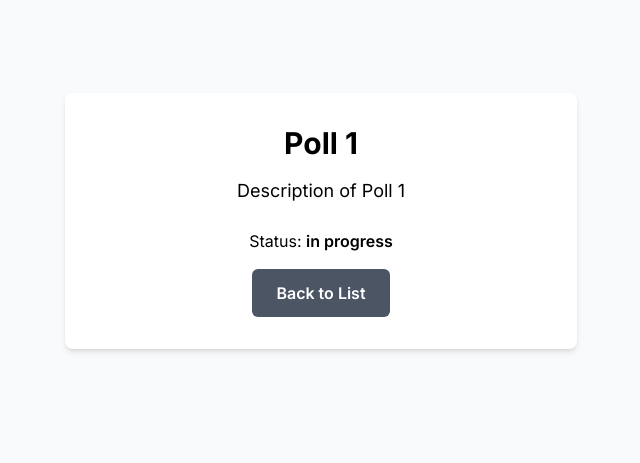
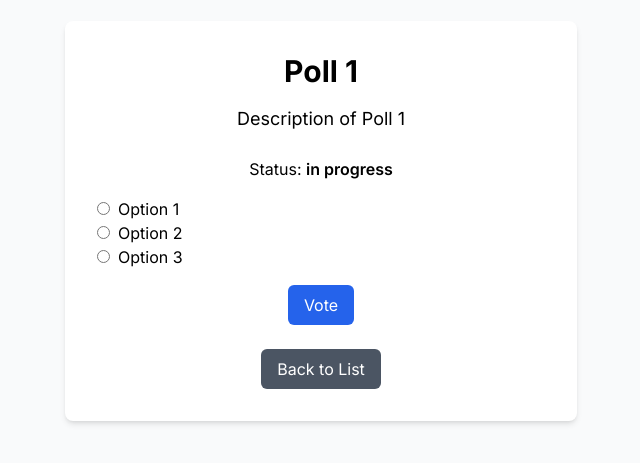
Before and after one commit to monnaliya/trustvote-eth-shenzhen-2024, a Next.js app: page /voting-list/1 in a window 1280 px wide. Shown: the part 179-642 px from the top of the page, without its empty margins (319-959 px from the left). Built offline with nearby package versions, Linux system fonts and the light colour scheme.

Commit message:
Add voting options to mock polls and implement voting functionality based on poll status

```diff
--- a/app/voting-list/[id]/page.tsx
+++ b/app/voting-list/[id]/page.tsx
@@ -1,6 +1,6 @@
 'use client';
 
-import React from 'react';
+import React, { useState } from 'react';
 import { useRouter } from 'next/navigation';
 
 interface Poll {
@@ -8,18 +8,62 @@ interface Poll {
   title: string;
   description: string;
   status: 'not started' | 'in progress' | 'completed';
+  options: { id: number; text: string }[];
 }
 
 const mockPolls: Poll[] = [
-  { id: 1, title: 'Poll 1', description: 'Description of Poll 1', status: 'in progress' },
-  { id: 2, title: 'Poll 2', description: 'Description of Poll 2', status: 'completed' },
-  { id: 3, title: 'Poll 3', description: 'Description of Poll 3', status: 'not started' },
+  {
+    id: 1,
+    title: 'Poll 1',
+    description: 'Description of Poll 1',
+    status: 'in progress',
+    options: [
+      { id: 1, text: 'Option 1' },
+      { id: 2, text: 'Option 2' },
+      { id: 3, text: 'Option 3' },
+    ],
+  },
+  {
+    id: 2,
+    title: 'Poll 2',
+    description: 'Description of Poll 2',
+    status: 'completed',
+    options: [
+      { id: 1, text: 'Option 1' },
+      { id: 2, text: 'Option 2' },
+      { id: 3, text: 'Option 3' },
+    ],
+  },
+  {
+    id: 3,
+    title: 'Poll 3',
+    description: 'Description of Poll 3',
+    status: 'not started',
+    options: [
+      { id: 1, text: 'Option 1' },
+      { id: 2, text: 'Option 2' },
+      { id: 3, text: 'Option 3' },
+    ],
+  },
 ];
 
 export default function VotingDetailPage({ params }: { params: { id: string } }) {
   const router = useRouter();
   const pollId = parseInt(params.id, 10);
   const poll = mockPolls.find((p) => p.id === pollId);
+
+  const [selectedOption, setSelectedOption] = useState<number | null>(null);
+  const [hasVoted, setHasVoted] = useState(false);
+
+  const handleVote = async () => {
+    if (selectedOption !== null) {
+      // Simulate sending the vote to the backend or blockchain
+      console.log(`Voted for option ${selectedOption} in poll ${poll?.title}`);
+
+      // Update the UI to reflect that the user has voted
+      setHasVoted(true);
+    }
+  };
 
   if (!poll) {
     return <p>Poll not found</p>;
@@ -33,9 +77,48 @@ export default function VotingDetailPage({ params }: { params: { id: string } })
         <p className="text-md mb-4">
           Status: <span className="font-semibold">{poll.status}</span>
         </p>
+
+        {poll.status === 'in progress' && !hasVoted && (
+          <div>
+            <div className="mb-4">
+              {poll.options.map((option) => (
+                <label key={option.id} className="block text-left">
+                  <input
+                    type="radio"
+                    name="vote"
+                    value={option.id}
+                    checked={selectedOption === option.id}
+                    onChange={() => setSelectedOption(option.id)}
+                    disabled={hasVoted}
+                    className="mr-2"
+                  />
+                  {option.text}
+                </label>
+              ))}
+            </div>
+            <button
+              onClick={handleVote}
+              disabled={selectedOption === null || hasVoted}
+              className={`py-2 px-4 rounded-md text-white ${
+                hasVoted ? 'bg-gray-400' : 'bg-blue-600'
+              }`}
+            >
+              {hasVoted ? 'You have voted' : 'Vote'}
+            </button>
+          </div>
+        )}
+
+        {poll.status === 'completed' && (
+          <p className="text-md text-gray-500">This poll has been completed. Voting is closed.</p>
+        )}
+
+        {poll.status === 'not started' && (
+          <p className="text-md text-gray-500">This poll has not started yet. Please come back later.</p>
+        )}
+
         <button
-          className="px-6 py-3 bg-gray-600 text-white font-semibold rounded-md hover:bg-gray-700"
-          onClick={() => router.back()}
+          onClick={() => router.push('/voting-list')}
+          className="mt-6 py-2 px-4 bg-gray-600 text-white rounded-md"
         >
           Back to List
         </button>
```
